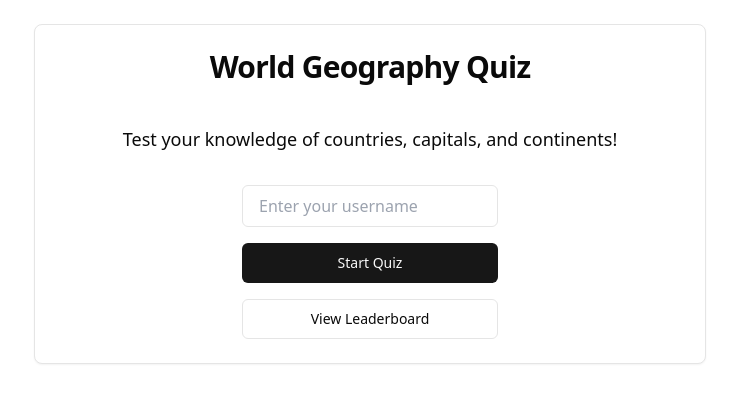
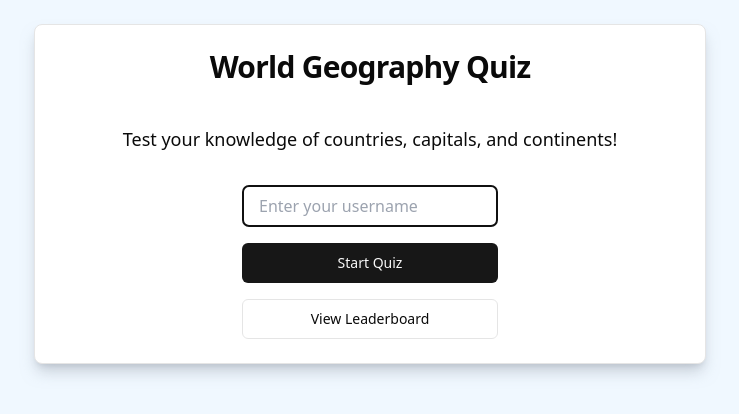
Before and after one commit to Nihil96/quiz-app, a React (Vite) app: page / in a window 1280 px wide. Shown: the top 414 px of the page, without its empty margins (270-1009 px from the left). Built offline with nearby package versions, Linux system fonts and the light colour scheme.

Commit message:
refactor: minor UI changes

```diff
--- a/src/index.css
+++ b/src/index.css
@@ -27,7 +27,7 @@
     --chart-3: 197 37% 24%;
     --chart-4: 43 74% 66%;
     --chart-5: 27 87% 67%;
-    --radius: 0.5rem
+    --radius: 0.5rem;
   }
   .dark {
     --background: 0 0% 3.9%;
@@ -53,7 +53,7 @@
     --chart-2: 160 60% 45%;
     --chart-3: 30 80% 55%;
     --chart-4: 280 65% 60%;
-    --chart-5: 340 75% 55%
+    --chart-5: 340 75% 55%;
   }
 }
 @layer base {
@@ -62,5 +62,6 @@
   }
   body {
     @apply bg-background text-foreground;
+    background-color: aliceblue;
   }
 }
--- a/src/pages/quiz.tsx
+++ b/src/pages/quiz.tsx
@@ -180,7 +180,9 @@ const Quiz = ({
         <div className="flex justify-between items-center mb-4">
           <div className="flex items-center">
             <Timer className="mr-2" />
-            <span>{timeLeft}s</span>
+            <span className={timeLeft <= 5 ? "text-red-500" : ""}>
+              {timeLeft}s
+            </span>
           </div>
           <div>
             Question {currentQuestionIndex + 1}/{questions.length}
--- a/src/pages/welcome.tsx
+++ b/src/pages/welcome.tsx
@@ -1,6 +1,7 @@
 import { Card, CardContent, CardHeader, CardTitle } from "@/components/ui/card"
 import { Button } from "@/components/ui/button"
 import { useNavigate } from "react-router-dom"
+import { useEffect, useRef } from "react"
 
 interface WelcomeProps {
   username: string
@@ -14,9 +15,14 @@ const Welcome = ({
   handleStartQuiz,
 }: WelcomeProps) => {
   const navigate = useNavigate()
+  const usernameInputRef = useRef<HTMLInputElement>(null)
+
+  useEffect(() => {
+    usernameInputRef.current?.focus()
+  }, [])
 
   return (
-    <Card className="w-full max-w-2xl mx-auto">
+    <Card className="w-full max-w-2xl mx-auto shadow-lg shadow-gray-400/50">
       <CardHeader>
         <CardTitle className="text-3xl text-center mb-4">
           World Geography Quiz
@@ -28,6 +34,7 @@ const Welcome = ({
         </div>
         <div className="flex flex-col items-center space-y-4">
           <input
+            ref={usernameInputRef}
             type="text"
             placeholder="Enter your username"
             value={username}
```
